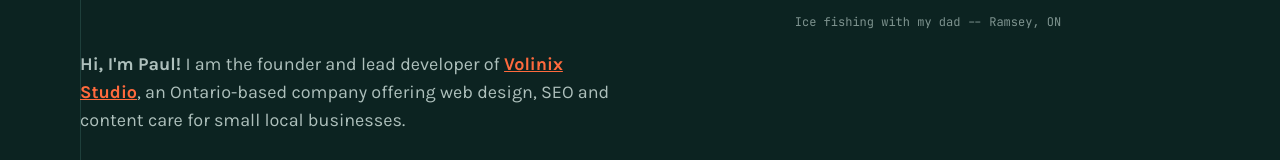
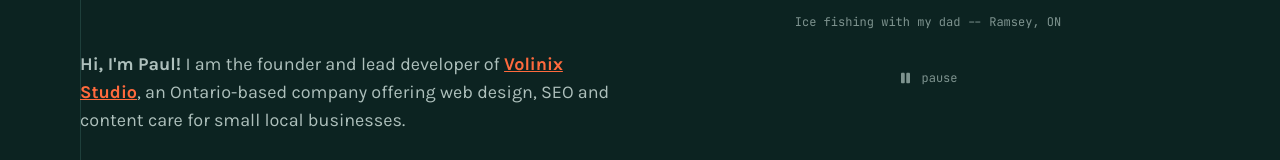
Before and after one commit to paul-mcj/portfolio-website, a Next.js app: page /about in a window 1280 px wide. Shown: the part 562-722 px from the top of the page. Built offline with nearby package versions, Linux system fonts and the light colour scheme.

Commit message:
adding slideshow mods

```diff
--- a/components/layout/ImageSlideshow.jsx
+++ b/components/layout/ImageSlideshow.jsx
@@ -2,10 +2,14 @@
 "use client";
 
 // react
-import { useState, useEffect } from "react";
+import { useEffect, useState } from "react";
 
 // components
 import ImageContainer from "./ImageContainer";
+
+// icons
+import { FontAwesomeIcon } from "@fortawesome/react-fontawesome";
+import { faPause, faPlay } from "@fortawesome/free-solid-svg-icons";
 
 // store
 import { imagesArray } from "@/store/app_images.mjs";
@@ -17,25 +21,51 @@ const HOLD_MS = 4750;
 
 const ImageSlideshow = () => {
 	const [currentImageIndex, setCurrentImageIndex] = useState(0);
+	const [isPaused, setIsPaused] = useState(false);
+
+	// only slides up to here are mounted, so the page does not download all
+	// five photos at once. Starts at 1 rather than 0 so the next slide is
+	// always already loaded before it has to be shown.
+	const [lastMountedIndex, setLastMountedIndex] = useState(1);
 
 	useEffect(() => {
+		if (isPaused) return;
+
+		// read at effect time rather than stored in state - calling setState
+		// in an effect body trips the react-hooks lint rule, and the setting
+		// changing mid-session is not worth subscribing for
+		if (window.matchMedia("(prefers-reduced-motion: reduce)").matches) {
+			return;
+		}
+
 		const interval = setInterval(() => {
-			setCurrentImageIndex((prevIndex) =>
-				prevIndex < imagesArray.length - 1 ? prevIndex + 1 : 0
-			);
+			setCurrentImageIndex((prevIndex) => {
+				const nextIndex =
+					prevIndex < imagesArray.length - 1 ? prevIndex + 1 : 0;
+
+				setLastMountedIndex((prevMounted) =>
+					Math.max(prevMounted, nextIndex + 1)
+				);
+
+				return nextIndex;
+			});
 		}, HOLD_MS);
 
 		return () => clearInterval(interval);
-	}, []);
+	}, [isPaused]);
+
+	const togglePaused = () => setIsPaused((paused) => !paused);
 
 	return (
 		<div className="flex flex-col items-center gap-4">
-			{/* every photo stays mounted and shares one grid cell, so the
-			    outgoing and incoming images overlap and can crossfade.
-			    Unmounting or `hidden` leaves nothing to fade to, which is
-			    what made the old transition blink. */}
+			{/* mounted photos share one grid cell, so the outgoing and
+			    incoming images overlap and can crossfade. Unmounting the
+			    outgoing one leaves nothing to fade to, which is what made
+			    the old transition blink. */}
 			<div className="grid place-items-center">
 				{imagesArray.map((image, index) => {
+					if (index > lastMountedIndex) return null;
+
 					const isActive = index === currentImageIndex;
 
 					return (
@@ -57,14 +87,32 @@ const ImageSlideshow = () => {
 				})}
 			</div>
 
-			{/* aria-live so the caption change is announced with the image,
-			    and a min height so the column does not jump between captions
-			    of different lengths */}
-			<p
-				aria-live="polite"
-				className="min-h-10 max-w-xs text-center font-mono text-xs text-faint">
+			{/* deliberately not an aria-live region: the carousel rotates
+			    every few seconds indefinitely, and announcing each caption
+			    would interrupt a screen reader user continuously. The min
+			    height stops the column jumping between caption lengths. */}
+			<p className="min-h-10 max-w-xs text-center font-mono text-xs text-faint">
 				{imagesArray[currentImageIndex].caption}
 			</p>
+
+			{/* WCAG 2.2.2 - auto-updating content needs a way to stop it.
+			    A real button rather than pause-on-hover, so it works from
+			    the keyboard too. */}
+			<button
+				type="button"
+				onClick={togglePaused}
+				aria-label={
+					isPaused
+						? "Resume the photo slideshow"
+						: "Pause the photo slideshow"
+				}
+				className="inline-flex items-center gap-2 rounded font-mono text-xs text-faint transition-colors duration-200 hover:text-primary focus:outline-hidden focus-visible:ring-2 focus-visible:ring-secondary focus-visible:ring-offset-2 focus-visible:ring-offset-background">
+				<FontAwesomeIcon
+					className="h-3 w-3"
+					icon={isPaused ? faPlay : faPause}
+				/>
+				{isPaused ? "play" : "pause"}
+			</button>
 		</div>
 	);
 };
--- a/components/layout/ProjectSection.jsx
+++ b/components/layout/ProjectSection.jsx
@@ -36,7 +36,12 @@ const ProjectSection = ({
 	));
 
 	return (
-		<article
+		// no stagger delay - these are full-width and arrive one at a time
+		// as you scroll, so a delay would just read as lag. lift={false}
+		// because the homepage cards link straight to these ids.
+		<Reveal
+			as="article"
+			lift={false}
 			id={slug}
 			className="w-full scroll-mt-32 rounded-lg border border-line bg-surface p-6 md:p-8">
 			<div className="flex flex-col gap-6">
@@ -121,7 +126,7 @@ const ProjectSection = ({
 					))}
 				</div>
 			</div>
-		</article>
+		</Reveal>
 	);
 };
 
--- a/components/layout/Reveal.jsx
+++ b/components/layout/Reveal.jsx
@@ -17,10 +17,14 @@ import PropTypes from "prop-types";
 // `delay` is what turns a row of siblings into a cascade rather than one
 // simultaneous pop. Roughly 60-80ms apart reads as deliberate; much more
 // starts to feel slow.
+// `lift` adds the upward slide. Turn it off for anything an anchor link can
+// target: the browser scrolls to the element's start position, and a 24px
+// slide afterwards leaves the reader looking at the wrong spot.
 const Reveal = ({
 	as: Tag = "div",
 	children,
 	delay = 0,
+	lift = true,
 	className = "",
 	...rest
 }) => {
@@ -55,7 +59,7 @@ const Reveal = ({
 			className={`transition-all duration-300 ease-out motion-reduce:transition-none motion-reduce:translate-y-0 motion-reduce:opacity-100 motion-reduce:delay-[0ms] ${
 				isVisible
 					? "opacity-100 translate-y-0"
-					: "opacity-0 translate-y-6"
+					: `opacity-0 ${lift ? "translate-y-6" : ""}`
 			} ${className}`}>
 			{children}
 		</Tag>
@@ -66,6 +70,7 @@ Reveal.propTypes = {
 	as: PropTypes.elementType,
 	children: PropTypes.node,
 	delay: PropTypes.number,
+	lift: PropTypes.bool,
 	className: PropTypes.string
 };
 
--- a/store/app_images.mjs
+++ b/store/app_images.mjs
@@ -41,7 +41,4 @@ const imagesArray = [
 	}
 ];
 
-// array of image paths
-const imagePaths = imagesArray.map((image) => image.src);
-
-export { imagesArray, imagePaths };
+export { imagesArray };
```
